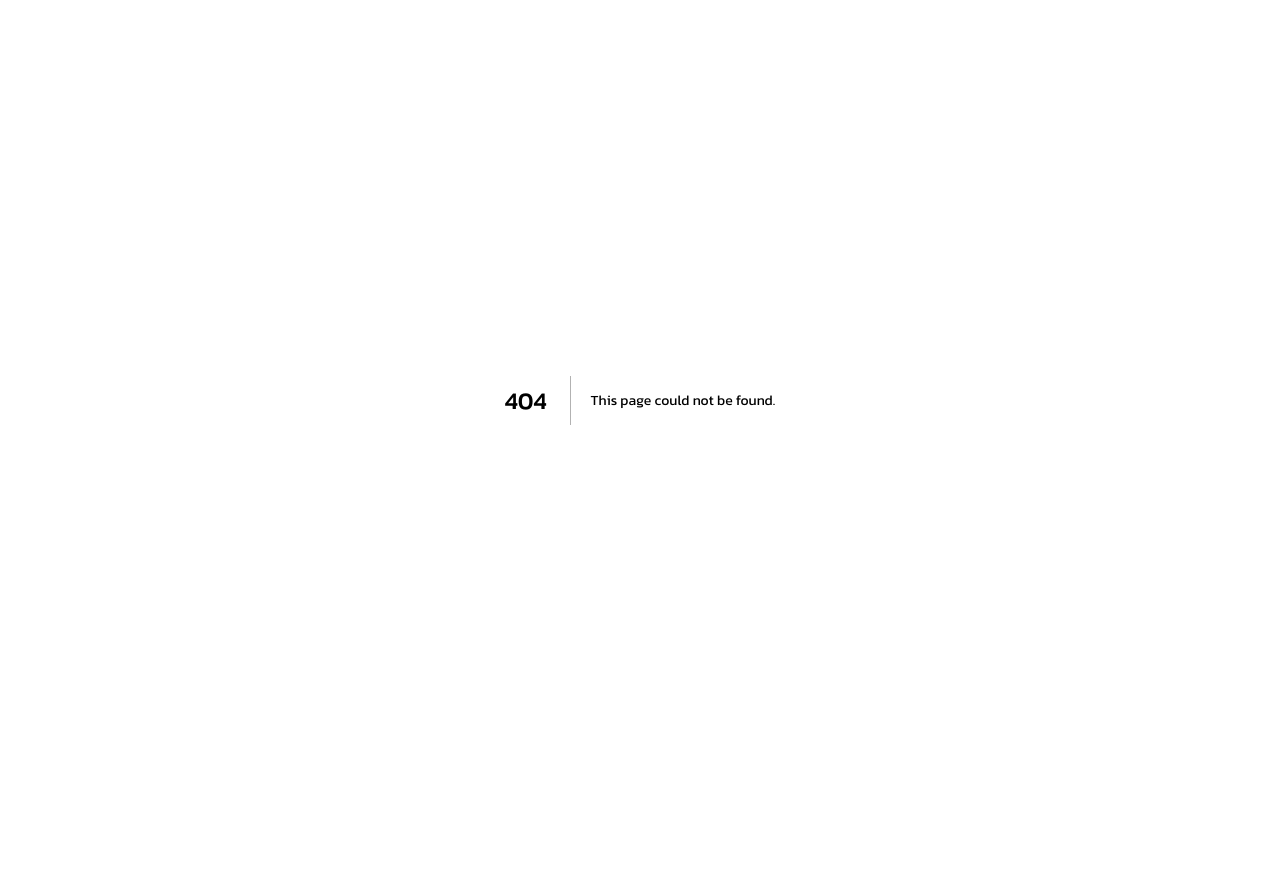
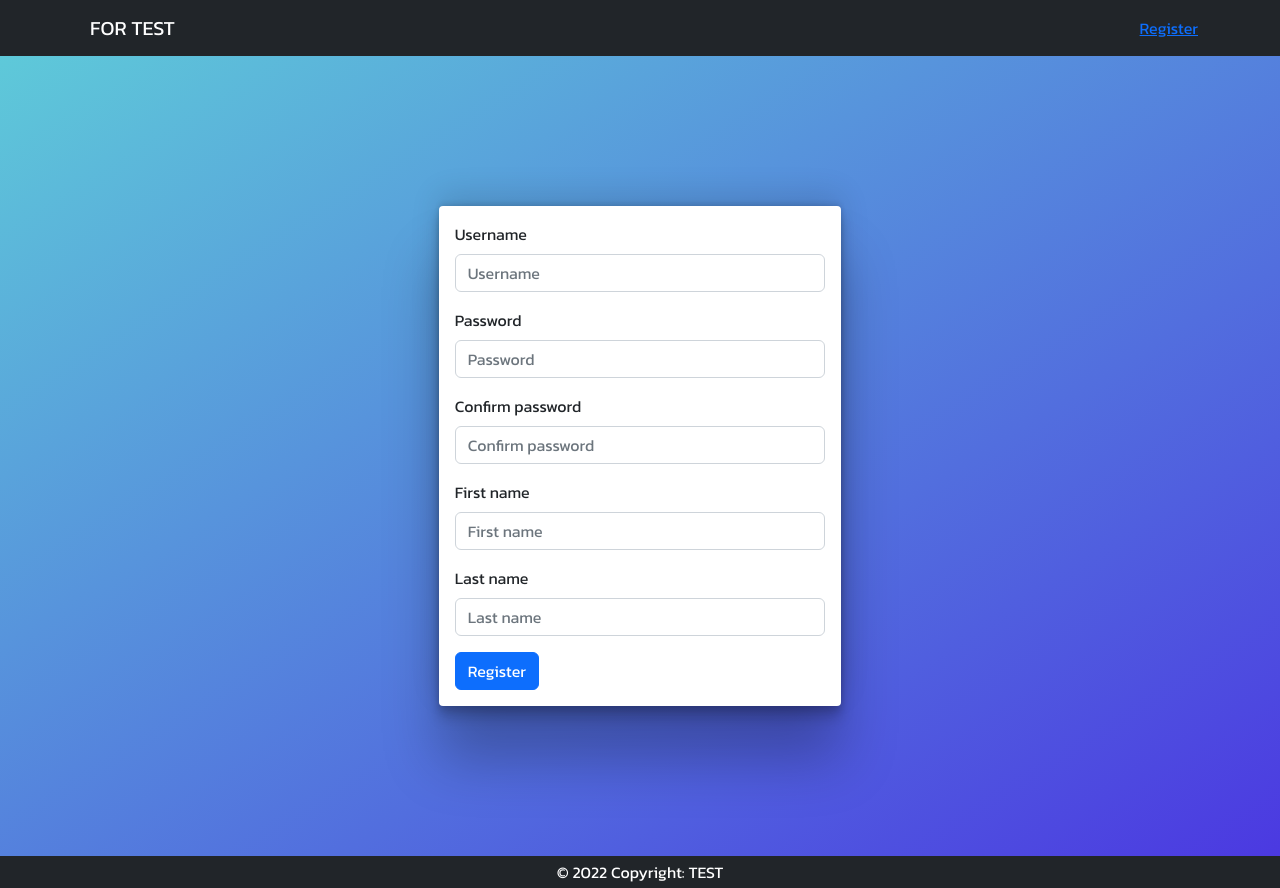
Before and after one commit to Commondev73/Next-for-test, a Next.js app: page /register in a window 1280 px wide. Before the commit this address had no page. Before the commit the page ends 800 px from the top, so only its background shows below. Built offline with nearby package versions, Linux system fonts and the light colour scheme.

Commit message:
feat:Register

```diff
--- /dev/null
+++ b/pages/register/index.js
@@ -0,0 +1,13 @@
+import React from 'react'
+import Register from '../../src/modules/Register'
+import Layout from '../../src/common/Layout'
+
+const RegisterPage = () => {
+  return (
+    <Layout>
+      <Register />
+    </Layout>
+  )
+}
+
+export default RegisterPage
--- a/src/modules/Login/index.js
+++ b/src/modules/Login/index.js
@@ -50,7 +50,7 @@ const Login = (props) => {
       }
     } catch (error) {
       console.log(error)
-      const { data = {} } = error.response.data
+      const { data = {} } = error.response
       Swal.fire({
         icon: 'error',
         title: 'Login',
--- /dev/null
+++ b/src/modules/Register/Register.module.scss
@@ -0,0 +1,26 @@
+@import '../../../styles/variables.scss';
+
+.registerContainer {
+  display: flex;
+  justify-content: center;
+  align-items: center;
+  width: 100%;
+  min-height: 100vh;
+  background: #5ec9d9;
+  background: -webkit-linear-gradient(top left, #5ec9d9, #4b39e1);
+  background: -moz-linear-gradient(top left, #5ec9d9, #4b39e1);
+  background: linear-gradient(to bottom right, #5ec9d9, #4b39e1);
+
+  .registerWrapper {
+    width: 100%;
+  }
+
+  .registerForm {
+    padding: 1rem;
+    border-radius: 0.25rem;
+    background-color: $white;
+    box-shadow: rgba(0, 0, 0, 0.25) 0px 54px 55px, rgba(0, 0, 0, 0.12) 0px -12px 30px,
+      rgba(0, 0, 0, 0.12) 0px 4px 6px, rgba(0, 0, 0, 0.17) 0px 12px 13px,
+      rgba(0, 0, 0, 0.09) 0px -3px 5px;
+  }
+}
--- /dev/null
+++ b/src/modules/Register/index.js
@@ -0,0 +1,179 @@
+import React, { useState } from 'react'
+import Swal from 'sweetalert2'
+import Loading from '../../common/Loading'
+import Services from '../../services'
+import Auth from '../../auth'
+import styles from './Register.module.scss'
+import * as yup from 'yup'
+import { useRouter } from 'next/router'
+import { isEmpty } from 'lodash'
+import { useFormik } from 'formik'
+import { Form, Button, Row, Col } from 'react-bootstrap'
+
+const Register = (props) => {
+  const router = useRouter()
+  const [isLoading, setIsLoading] = useState(false)
+  const [photo, setPhoto] = useState('')
+  const FILE_SIZE = 1000 * 1000 * 2 // 2MB
+  const FILE_TYPE = ['image/png', 'image/jpg', 'image/jpeg']
+  const schema = yup.object().shape({
+    firstName: yup.string().required(),
+    lastName: yup.string().required(),
+    userName: yup.string().min(8).required(),
+    password: yup.string().min(8).required(),
+    confirmPassword: yup
+      .string()
+      .oneOf([yup.ref('password'), null], 'Passwords do not match')
+      .required(),
+    photo: yup
+      .mixed()
+      .test('fileSize', 'Max file size 2 MB', (file) => !file || file.size <= FILE_SIZE)
+      .test('fileType', 'Support .png, .jpg', (file) => !file || FILE_TYPE.includes(file.type))
+  })
+
+  const { handleSubmit, handleChange, setFieldValue, handleBlur, values, touched, errors } =
+    useFormik({
+      initialValues: {
+        firstName: '',
+        lastName: '',
+        userName: '',
+        password: '',
+        confirmPassword: '',
+        photo: null
+      },
+      validationSchema: schema,
+      enableReinitialize: true,
+      onSubmit: (values) => onSubmit(values)
+    })
+
+  const onSubmit = async (values) => {
+    try {
+      setIsLoading(true)
+      const payload = { ...values }
+      delete payload.confirmPassword
+      payload.photo = photo.src ? photo.src : undefined
+      const result = await Services.AuthService.signUp(payload)
+      let isSuccess = false
+      if (!isEmpty(result.data)) {
+        const { data = {} } = result.data
+        console.log(data)
+        if (data.message === 'success') {
+          isSuccess = true
+          Swal.fire({
+            icon: 'success',
+            title: 'Register',
+            text: `Successful registration`
+          }).then(() => {
+            return router.push('/')
+          })
+        }
+      }
+      if (!isSuccess) {
+        Swal.fire({
+          icon: 'error',
+          title: 'Register',
+          text: 'error'
+        })
+      }
+    } catch (error) {
+      console.log(error)
+      const { data = {} } = error.response
+      Swal.fire({
+        icon: 'error',
+        title: 'Register',
+        text: data.message || 'error'
+      })
+    } finally {
+      setIsLoading(false)
+    }
+  }
+
+  return (
+    <div className={styles.registerContainer}>
+      <Loading show={isLoading} />
+      <Row className={styles.registerWrapper}>
+        <Col md={{ span: 4, offset: 4 }}>
+          <Form className={styles.registerForm} noValidate onSubmit={handleSubmit}>
+            <Form.Group className="mb-3">
+              <Form.Label>Username</Form.Label>
+              <Form.Control
+                placeholder="Username"
+                name="userName"
+                value={values.userName}
+                onChange={handleChange}
+                onBlur={handleBlur}
+                isValid={touched.userName && !errors.userName}
+                isInvalid={errors.userName}
+              />
+              <Form.Control.Feedback type="invalid">{errors.userName}</Form.Control.Feedback>
+            </Form.Group>
+
+            <Form.Group className="mb-3">
+              <Form.Label>Password</Form.Label>
+              <Form.Control
+                placeholder="Password"
+                name="password"
+                type="password"
+                value={values.password}
+                onChange={handleChange}
+                onBlur={handleBlur}
+                isValid={touched.password && !errors.password}
+                isInvalid={errors.password}
+              />
+              <Form.Control.Feedback type="invalid">{errors.password}</Form.Control.Feedback>
+            </Form.Group>
+
+            <Form.Group className="mb-3">
+              <Form.Label>Confirm password</Form.Label>
+              <Form.Control
+                placeholder="Confirm password"
+                type="password"
+                name="confirmPassword"
+                onChange={handleChange}
+                onBlur={handleBlur}
+                value={values.confirmPassword}
+                isValid={touched.confirmPassword && !errors.confirmPassword}
+                isInvalid={errors.confirmPassword}
+              />
+              <Form.Control.Feedback type="invalid">{errors.confirmPassword}</Form.Control.Feedback>
+            </Form.Group>
+
+            <Form.Group className="mb-3">
+              <Form.Label>First name</Form.Label>
+              <Form.Control
+                placeholder="First name"
+                type="text"
+                name="firstName"
+                onChange={handleChange}
+                onBlur={handleBlur}
+                value={values.firstName}
+                isValid={touched.firstName && !errors.firstName}
+                isInvalid={errors.firstName}
+              />
+              <Form.Control.Feedback type="invalid">{errors.firstName}</Form.Control.Feedback>
+            </Form.Group>
+
+            <Form.Group className="mb-3">
+              <Form.Label>Last name</Form.Label>
+              <Form.Control
+                placeholder="Last name"
+                type="text"
+                name="lastName"
+                onChange={handleChange}
+                onBlur={handleBlur}
+                value={values.lastName}
+                isValid={touched.lastName && !errors.lastName}
+                isInvalid={errors.lastName}
+              />
+              <Form.Control.Feedback type="invalid">{errors.lastName}</Form.Control.Feedback>
+            </Form.Group>
+
+            <Button type="submit">Register</Button>
+          </Form>
+        </Col>
+      </Row>
+    </div>
+  )
+}
+
+export default Register
```
